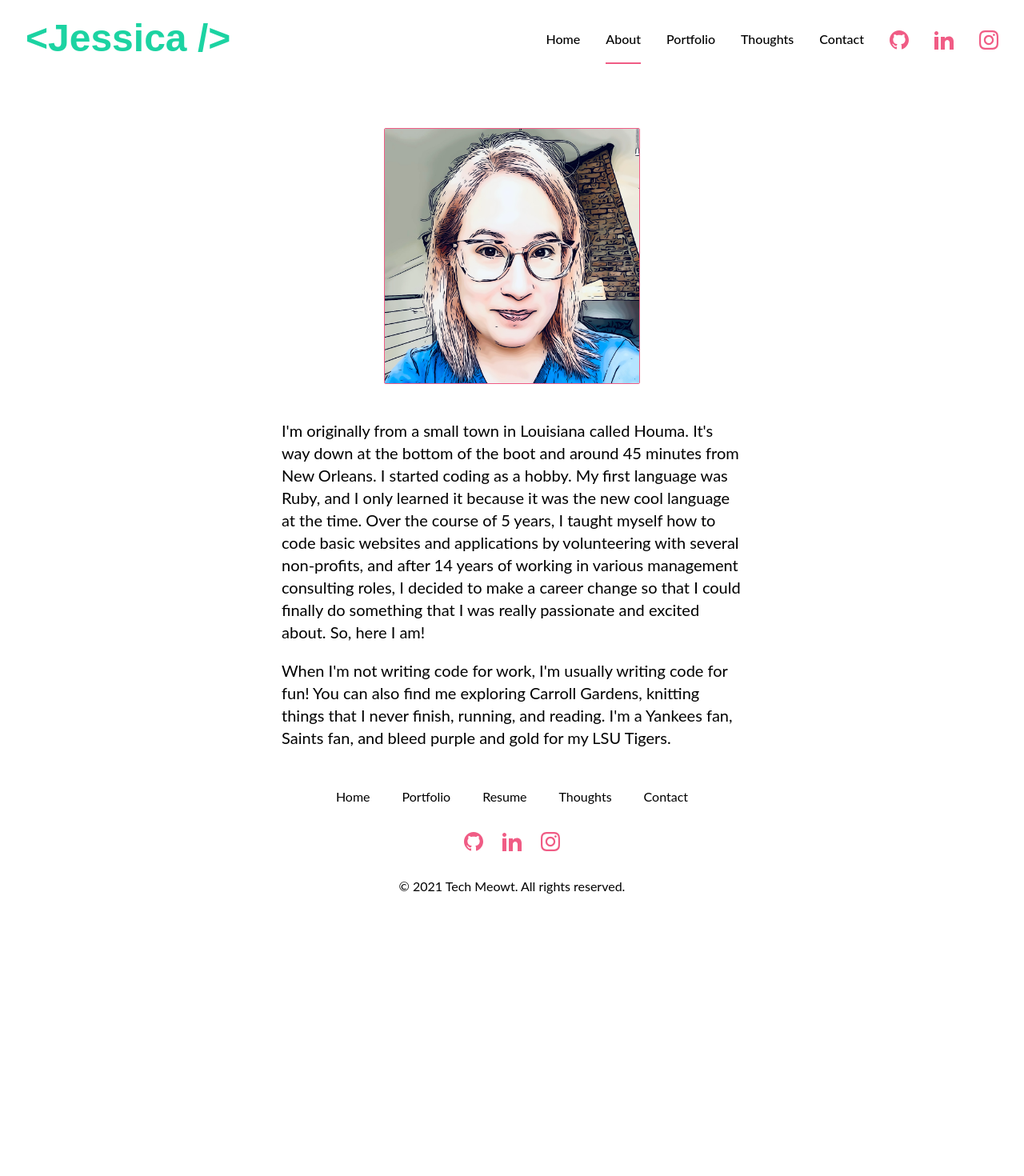
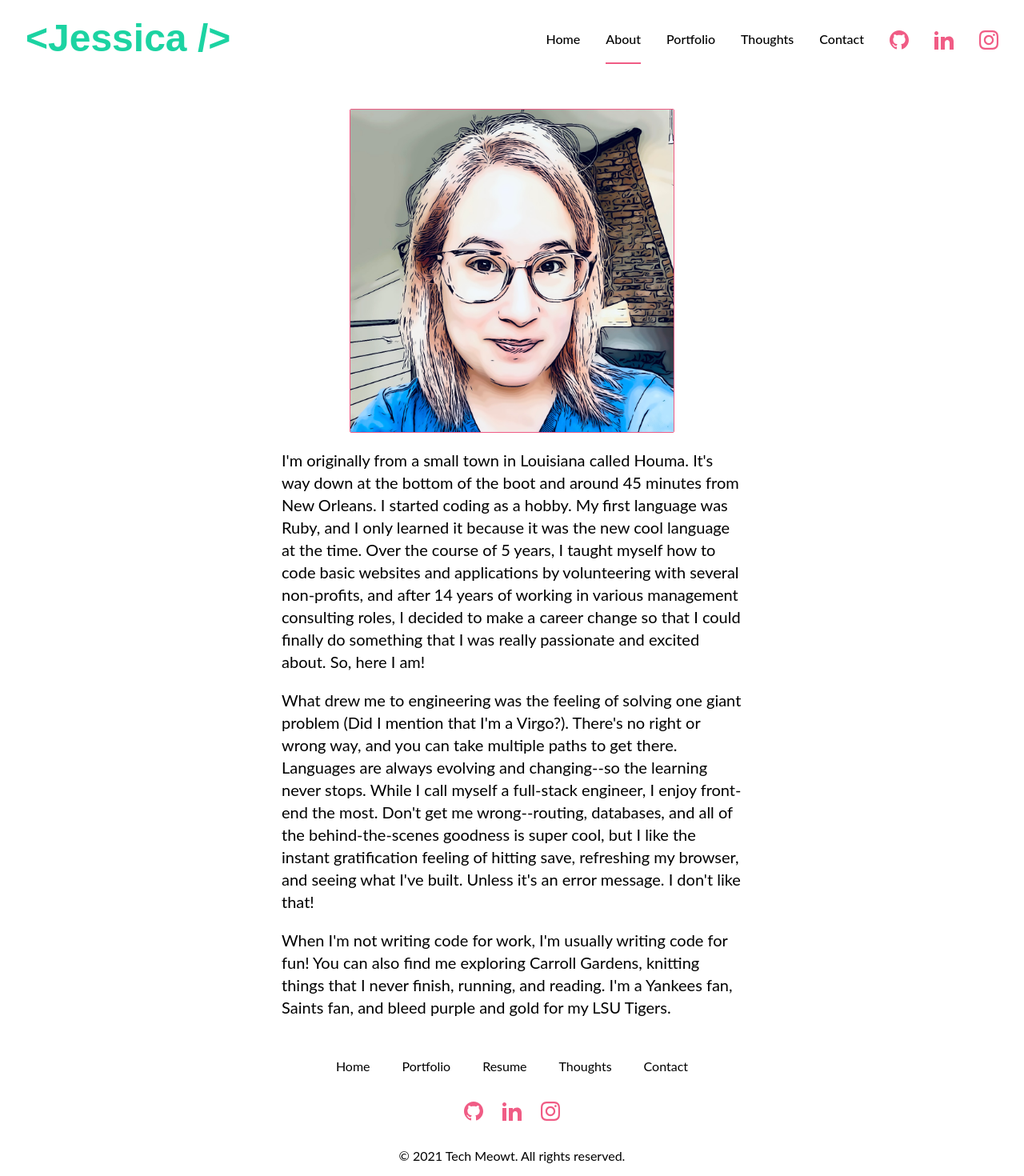
Before and after one commit to jessicagallagher/iamjessg, a Next.js app: page /about in a window 1280 px wide. Shown: the top 1470 px of the page at 80% size. Before the commit the page ends 1168 px from the top, so only its background shows below. Built offline with nearby package versions, Linux system fonts and the light colour scheme.

Commit message:
stopping point

```diff
--- a/components/About.js
+++ b/components/About.js
@@ -1,20 +1,13 @@
 export default function About() {
   return (
-    <div className='max-w-7xl mx-auto px-4 sm:px-6 lg:px-8 mt-14'>
-      <div className='px-4 py-5 sm:p-6'>
-        <img className='mx-auto h-40 w-40 rounded-sm xl:w-80 xl:h-80 border border-pink-default' src='./images/jessica.jpg' alt='cartoon jessica' />
-      </div>
+    <div className='max-w-7xl px-4 mx-auto sm:px-6 lg:px-8 mt-14'>
+      <img className='mx-auto h-40 w-40 rounded-sm xl:w-1/3 xl:h-1/3 border border-pink-default' src='./images/jessica.jpg' alt='cartoon jessica' />
+
       <p className='mx-auto mt-3 sm:mt-5 sm:text-lg sm:max-w-xl md:mt-5 md:text-xl font-lato text-black'>I'm originally from a small town in Louisiana called Houma. It's way down at the bottom of the boot and around 45 minutes from New Orleans. I started coding as a hobby. My first language was Ruby, and I only learned it because it was the new cool language at the time. Over the course of 5 years, I taught myself how to code basic websites and applications by volunteering with several non-profits, and after 14 years of working in various management consulting roles, I decided to make a career change so that I could finally do something that I was really passionate and excited about. So, here I am!</p>
-      <p className='mx-auto mt-3 sm:mt-5 sm:text-lg sm:max-w-xl md:mt-5 md:text-xl font-lato text-black'></p>
+      <p className='mx-auto mt-3 sm:mt-5 sm:text-lg sm:max-w-xl md:mt-5 md:text-xl font-lato text-black'>What drew me to engineering was the feeling of solving one giant problem (Did I mention that I'm a Virgo?). There's no right or wrong way, and you can take multiple paths to get there. Languages are always evolving and changing--so the learning never stops. While I call myself a full-stack engineer, I enjoy front-end the most. Don't get me wrong--routing, databases, and all of the behind-the-scenes goodness is super cool, but I like the instant gratification feeling of hitting save, refreshing my browser, and seeing what I've built. Unless it's an error message. I don't like that!</p>
       <p className='mx-auto mt-3 sm:mt-5 sm:text-lg sm:max-w-xl md:mt-5 md:text-xl font-lato text-black'>When I'm not writing code for work, I'm usually writing code for fun! You can also find me exploring Carroll Gardens, knitting things that I never finish, running, and reading. I'm a Yankees fan, Saints fan, and bleed purple and gold for my LSU Tigers.</p>
 
 
     </div>
   )
 }
-
-{
-  /* <p className='mt-3 sm:mt-5 sm:text-lg sm:max-w-xl sm:mx-auto md:mt-5 md:text-xl lg:mx-0 font-lato text-black'>I'm originally from a small town in Louisiana called Houma. It's way down at the bottom of the boot and around 45 minutes from New Orleans. I started coding as a hobby. My first language was Ruby, and I only learned it because it was the new cool language at the time. Over the course of 5 years, I taught myself how to code basic websites and applications by volunteering with several non-profits, and after 14 years of working in various management consulting roles, I decided to make a career change so that I could finally do something that I was really passionate and excited about. So, here I am!</p>
-  <p className='mt-3 sm:mt-5 sm:text-lg sm:max-w-xl sm:mx-auto md:mt-5 md:text-xl lg:mx-0 font-lato text-black'>When I'm not writing code for work, I'm usually writing code for fun! You can also find me exploring Carroll Gardens, knitting things that I never finish, running, and reading. I'm a Yankees fan, Saints fan, and bleed purple and gold for my LSU Tigers.</p>
-  <p className = 'mt-3 sm:mt-5 sm:text-lg sm:max-w-xl sm:mx-auto md:mt-5 md:text-xl lg:mx-0 font-lato text-black'>Oh, also I've been into some light home improvement...</p> */
-}
```
